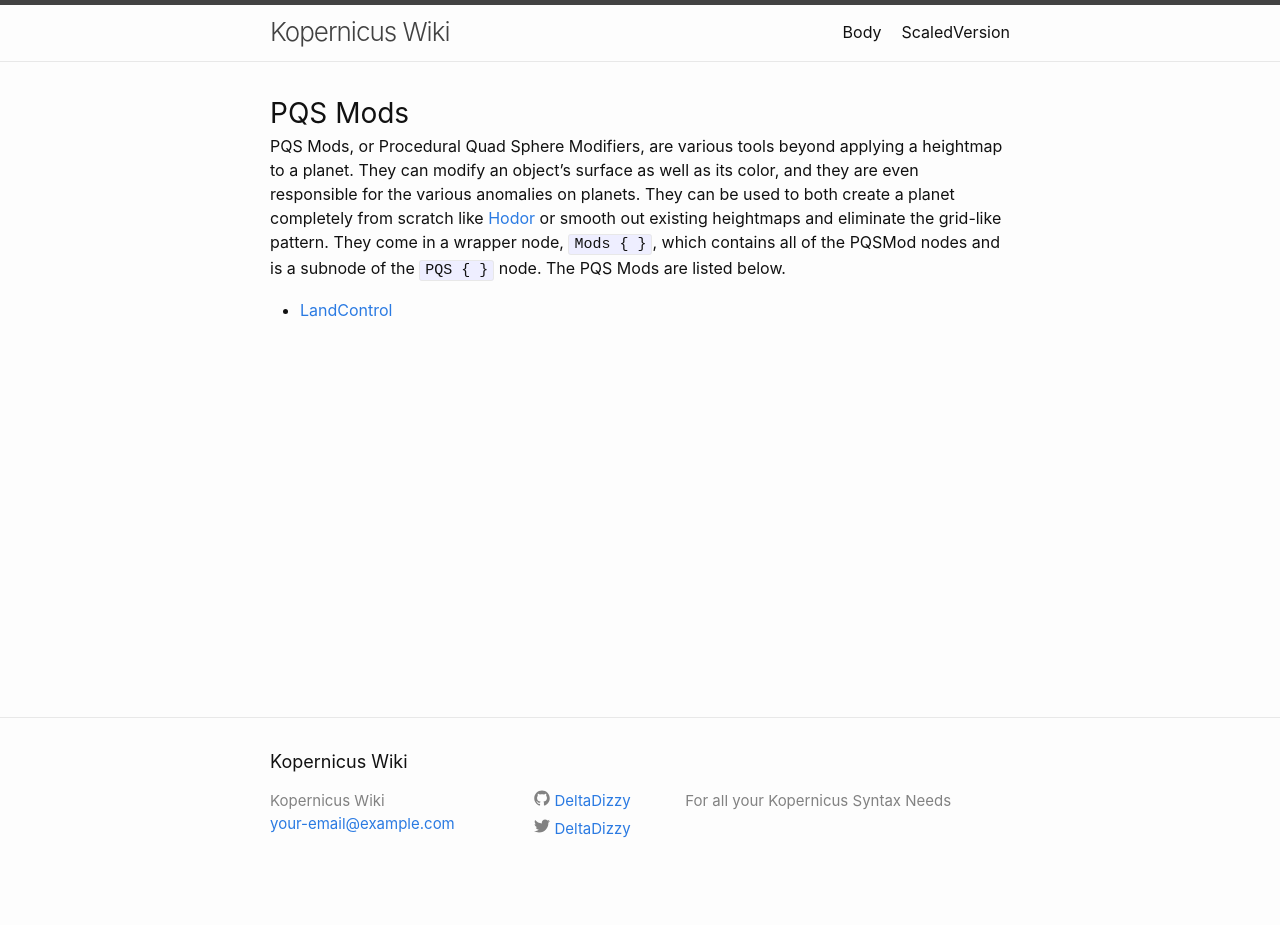
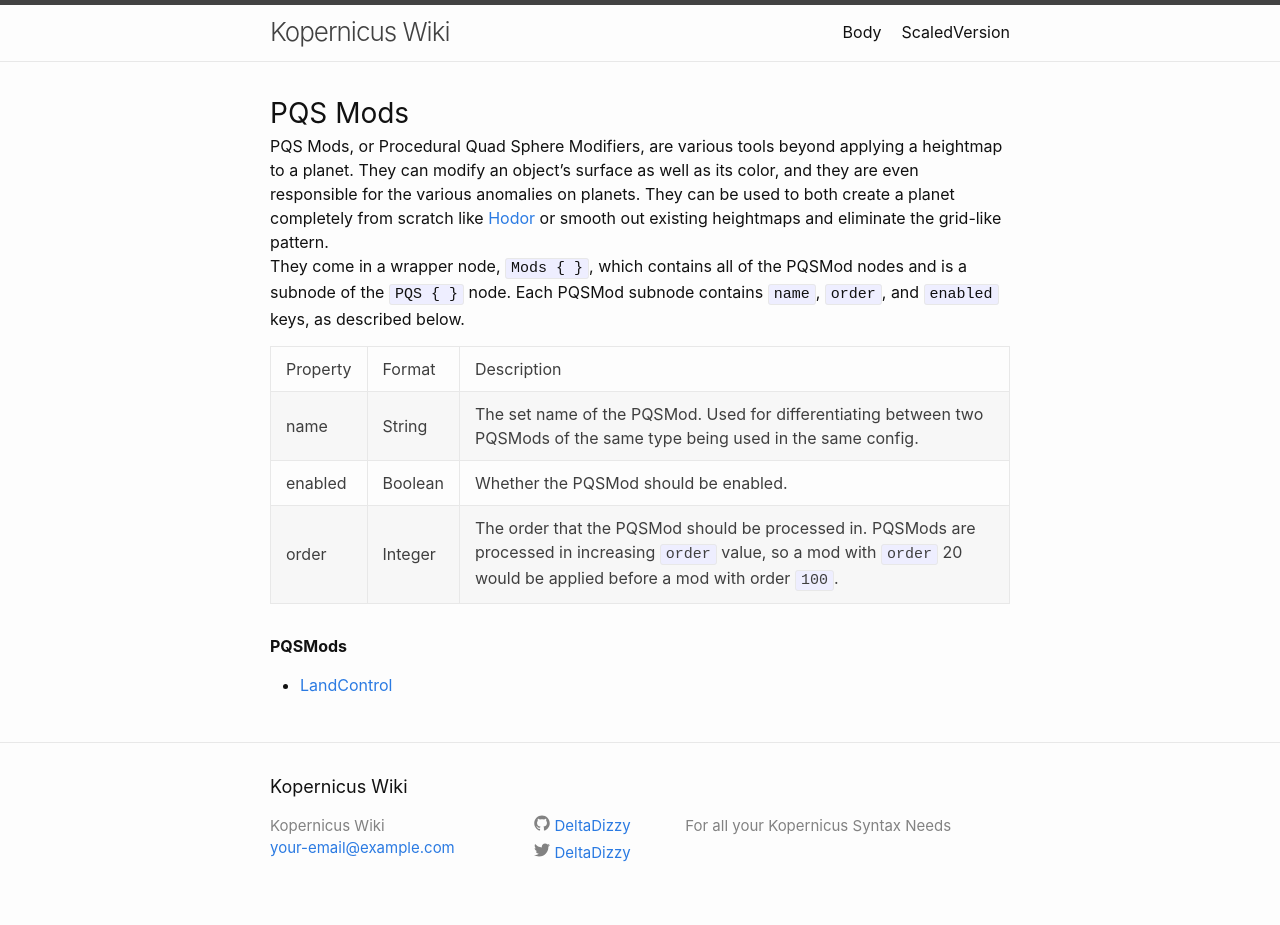
Before and after one commit to Kopernicus/wiki, a Jekyll site: the page built from PQSMods/PQSMods.md, in a window 1280 px wide. Built offline with Jekyll 4.4.1, drawn with Linux system fonts in a browser that asks for light colours; before the commit the page ends 900 px from its top, so only the background shows below that.

Commit message:
Minor fixes

```diff
--- a/PQSMods/PQSMods.md
+++ b/PQSMods/PQSMods.md
@@ -3,5 +3,14 @@ layout: default
 title: PQS Mods
 ---
 
-PQS Mods, or Procedural Quad Sphere Modifiers, are various tools beyond applying a heightmap to a planet. They can modify an object's surface as well as its color, and they are even responsible for the various anomalies on planets. They can be used to both create a planet completely from scratch like [Hodor](https://github.com/Kopernicus/KopernicusExamples/blob/master/KopernicusExamples/Creating%20New%20Bodies/ProceduralBody/Hodor.cfg) or smooth out existing heightmaps and eliminate the grid-like pattern.  They come in a wrapper node, `Mods { }`, which contains all of the PQSMod nodes and is a subnode of the `PQS { }` node. The PQS Mods are listed below.
+PQS Mods, or Procedural Quad Sphere Modifiers, are various tools beyond applying a heightmap to a planet. They can modify an object's surface as well as its color, and they are even responsible for the various anomalies on planets. They can be used to both create a planet completely from scratch like [Hodor](https://github.com/Kopernicus/KopernicusExamples/blob/master/KopernicusExamples/Creating%20New%20Bodies/ProceduralBody/Hodor.cfg) or smooth out existing heightmaps and eliminate the grid-like pattern.
+They come in a wrapper node, `Mods { }`, which contains all of the PQSMod nodes and is a subnode of the `PQS { }` node.
+Each PQSMod subnode contains `name`, `order`, and `enabled` keys, as described below.
+
+|Property|Format|Description|
+|name|String|The set name of the PQSMod. Used for differentiating between two PQSMods of the same type being used in the same config.|
+|enabled|Boolean|Whether the PQSMod should be enabled.|
+|order|Integer|The order that the PQSMod should be processed in. PQSMods are processed in increasing `order` value, so a mod with `order` 20 would be applied before a mod with order `100`.|
+
+**PQSMods**
 + [LandControl](/PQSMods/LandControl.html)
```
Also changed, not shown: main/Template.md (+1 -0 lines).
